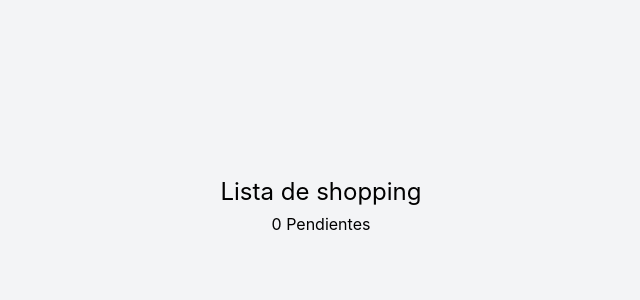
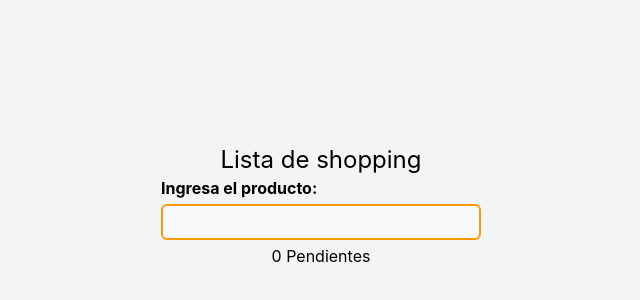
Before and after one commit to pmarino2013/typescript-intro, a React (Vite) app: page / in a window 1280 px wide. Shown: the part 194-494 px from the top of the page, without its empty margins (319-959 px from the left). Built offline with nearby package versions, Linux system fonts and the light colour scheme.

Commit message:
Tipado de componentes y proyecto terminado, solo falta la funcionalidad de borrar productos

```diff
--- a/src/App.tsx
+++ b/src/App.tsx
@@ -1,12 +1,43 @@
+import { useState } from "react";
+import type { Product } from "./interfaces/products";
+import FormShop from "./components/FormShop";
+import CardShop from "./components/CardShop";
+
 const App = () => {
+  const [products, setProducts] = useState<Product[]>([]);
+
+  const agregarProducto = (producto: Product): void => {
+    //{id,nombre,check}
+    setProducts([...products, producto]);
+  };
+
+  const actualizarProducto = (id: number): void => {
+    setProducts((prod) =>
+      prod.map((item) =>
+        item.id === id ? { ...item, check: !item.check } : item,
+      ),
+    );
+  };
+
+  const pendientes: number = products.filter((item) => !item.check).length;
+
   return (
     <main className="bg-gray-100">
       <section className="min-h-screen flex flex-col justify-center items-center">
         <h1 className="text-2xl">Lista de shopping</h1>
-        <div className="w-80 mb-1">{/* formulario de ingreso */}</div>
+        <div className="w-80 mb-1">
+          <FormShop agregarProducto={agregarProducto} />
+        </div>
         <div>
-          <span>0 Pendientes</span>
+          <span>{pendientes} Pendientes</span>
         </div>
+        {products.map((item) => (
+          <CardShop
+            product={item}
+            key={item.id}
+            actualizarProducto={actualizarProducto}
+          />
+        ))}
         {/* Tarjetas de productos  */}
       </section>
     </main>
--- a/src/components/CardShop.tsx
+++ b/src/components/CardShop.tsx
@@ -1,16 +1,25 @@
+import type { Product } from "../interfaces/products";
+
 //defino el tipo de los props
-
-const CardShop = () => {
+type CardProps = {
+  product: Product;
+  actualizarProducto: (id: number) => void;
+};
+const CardShop = ({ product, actualizarProducto }: CardProps) => {
   //asignamos el tipo de las props
-
+  const { nombre, id, check } = product;
   return (
     <article className="mt-3 bg-slate-50 rounded-md border-0 w-80 p-2 flex justify-between h-15 items-center transition hover:scale-105 shadow-md">
-      <span>{/* nombre  */}</span>
+      <span className={check ? "line-through" : ""}>
+        {nombre.toUpperCase()}
+      </span>
       <div className="flex gap-2 justify-center">
         <form>
           <input
             type="checkbox"
             className="size-5 cursor-pointer rounded-md border-2 border-slate-300 accent-emerald-500 transition hover:scale-110 focus-visible:outline-2 focus-visible:outline-emerald-500"
+            checked={check}
+            onChange={() => actualizarProducto(id)}
           />
         </form>
         <button className="border-2 size-5 bg-red-600 border-red-600 flex justify-center items-center hover:scale-110 transition">
--- a/src/components/FormShop.tsx
+++ b/src/components/FormShop.tsx
@@ -1,19 +1,46 @@
+import { useForm, type SubmitHandler } from "react-hook-form";
+import type { Product } from "../interfaces/products";
 //defino la interfaz para los props
+interface FormShopProps {
+  agregarProducto: (producto: Product) => void;
+}
+//defino el type para el formulario
+type Inputs = {
+  nombre: string;
+};
 
-//defino el type para el formulario
-
-const FormShop = () => {
+const FormShop = ({ agregarProducto }: FormShopProps) => {
+  const {
+    register,
+    handleSubmit,
+    resetField,
+    formState: { errors },
+  } = useForm<Inputs>();
   //uso la interfaz de props
 
+  const addProduct: SubmitHandler<Inputs> = (data) => {
+    const producto = {
+      id: new Date().getTime(),
+      nombre: data.nombre,
+      check: false,
+    };
+    agregarProducto(producto);
+    resetField("nombre");
+  };
+
   return (
-    <form>
+    <form onSubmit={handleSubmit(addProduct)}>
       <div className="flex flex-col">
         <label className="font-bold">Ingresa el producto:</label>
         <input
           type="text"
           className="mt-1 border-2 border-amber-500 outline-none bg-slate-50 rounded-md py-1 px-1 focus:ring-1 ring-amber-700 transition-all ease-in-out"
           autoComplete="off"
+          {...register("nombre", { required: "El campo no puede estar vacío" })}
         />
+        {errors.nombre && (
+          <p className="text-red-600">{errors.nombre.message}</p>
+        )}
       </div>
     </form>
   );
--- a/src/interfaces/products.ts
+++ b/src/interfaces/products.ts
@@ -1 +1,6 @@
 //Definimos los tipos del objeto
+export interface Product{
+    id:number
+    nombre:string
+    check:boolean
+}
```
